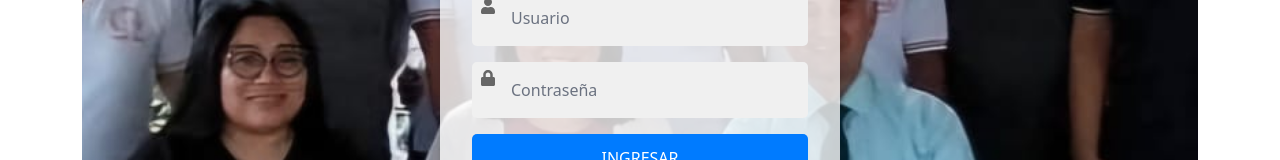
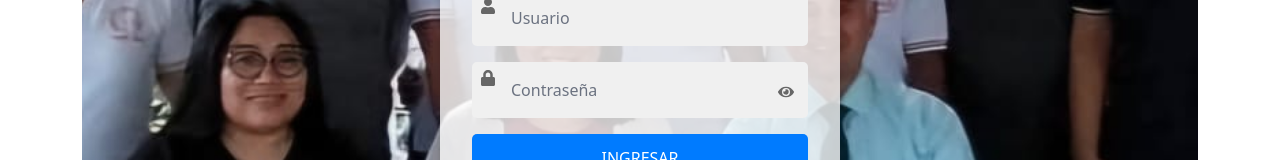
Before and after one commit to DanieLSBTH/Banco_leche_front, a React (Create React App) app: page / in a window 1280 px wide. Shown: the part 547-707 px from the top of the page. Built offline with nearby package versions, Linux system fonts and the light colour scheme.

Commit message:
d-ee
d-ee

```diff
--- a/src/components/Auth/Login.js
+++ b/src/components/Auth/Login.js
@@ -2,7 +2,7 @@ import React, { useState, useContext, useEffect } from 'react';
 import api from '../../services/api';
 import { AuthContext } from '../../context/AuthContext';
 import { useNavigate } from 'react-router-dom';
-import { FaUser, FaLock } from 'react-icons/fa';
+import { FaUser, FaLock, FaEye, FaEyeSlash  } from 'react-icons/fa';
 import { Galleria } from 'primereact/galleria';
 import { Button } from 'primereact/button';
 import { Password } from 'primereact/password';
@@ -23,6 +23,8 @@ const Login = () => {
   const [error, setError] = useState('');
   const [images, setImages] = useState([]);
   const { login } = useContext(AuthContext);
+  const [showPassword, setShowPassword] = useState(false);
+
   const navigate = useNavigate();
 
   useEffect(() => {
@@ -55,6 +57,10 @@ const Login = () => {
       // Agrega más imágenes según necesites
     ]);
   }, []);
+
+  const togglePasswordVisibility = () => {
+    setShowPassword(!showPassword);
+  };
 
   const handleSubmit = async (e) => {
     e.preventDefault();
@@ -134,16 +140,25 @@ const Login = () => {
           <div className="input-group">
   <FaLock className="icon" />
   <input
-              type="password"
+    type={showPassword ? 'text' : 'password'}
     placeholder="Contraseña"
     value={contrasena}
     onChange={(e) => setContrasena(e.target.value)}
     required
   />
+  <button
+    type="button"
+    onClick={togglePasswordVisibility}
+    className="toggle-password"
+    aria-label="Mostrar u ocultar contraseña"
+  >
+    {showPassword ? <FaEyeSlash /> : <FaEye />}
+  </button>
 </div>
+
           <button type="submit" className="btn-login">INGRESAR</button>
         </form>
-        <ChatBotExample/>
+        <ChatBotExample></ChatBotExample>
       </div>
     </div>
   );
--- a/src/components/Css/Login.css
+++ b/src/components/Css/Login.css
@@ -112,3 +112,14 @@
   .btn-login:hover {
     background-color: #0056b3;
   }
+  .toggle-password {
+    background: none;
+    border: none;
+    cursor: pointer;
+    color: #666;
+    margin-left: 0.5rem;
+  }
+
+  .toggle-password:hover {
+    color: #333;
+  }
--- a/src/components/Dashboard/Dashboard.js
+++ b/src/components/Dashboard/Dashboard.js
@@ -1,21 +1,51 @@
 // src/components/Dashboard/Dashboard.js
 import React, { useContext } from 'react';
 import { AuthContext } from '../../context/AuthContext';
-import Grafica from './Grafica';
+import ChatBot from '../ChatBot/ChatBot'; // Asegúrate de que la ruta sea correcta
+import Grafica from './Grafica'; // Asumiendo que tienes un componente Grafica
 
 const Dashboard = () => {
   const { auth } = useContext(AuthContext);
 
   return (
-    <div>
-      <h2>Dashboard</h2>
-      <Grafica />
+    <div className="dashboard-container">
+      {/* Contenido principal del dashboard */}
+      <div className="dashboard-content">
+        <h2>Dashboard</h2>
+        <Grafica />
+
+        {auth.user ? (
+          <p>Bienvenido, {auth.user.nombre}!</p>
+        ) : (
+          <p>...</p>
+        )}
+      </div>
+
+      {/* Integración del ChatBot */}
       <ChatBot />
-      {auth.user ? (
-        <p>Bienvenido, {auth.user.nombre}!</p>
-      ) : (
-        <p>Cargando información del usuario...</p>
-      )}
+
+      {/* Estilos necesarios */}
+      <style jsx>{`
+        .dashboard-container {
+          position: relative;
+          width: 100%;
+          height: 100vh;
+          padding: 20px;
+        }
+
+        .dashboard-content {
+          max-width: 1200px;
+          margin: 0 auto;
+        }
+
+        /* Asegurarse de que el chatbot se superponga correctamente */
+        :global(.chatbot-container) {
+          position: fixed;
+          bottom: 20px;
+          right: 20px;
+          z-index: 1000;
+        }
+      `}</style>
     </div>
   );
 };
--- a/src/components/Layout/Navbar.js
+++ b/src/components/Layout/Navbar.js
@@ -5,7 +5,7 @@ import { AuthContext } from '../../context/AuthContext';
 import { FaHospital, FaRobot, FaComments, FaCommentAlt, FaPaperPlane, FaUsers, FaFemale, FaUserNurse, FaHospitalUser, FaUserMd, FaBaby, FaClipboard, FaChartLine, FaSignOutAlt, FaHeartbeat, FaFlask, FaWater, FaHandsHelping } from 'react-icons/fa';
 import './Navbar.css';
 import logo from '../Images/backgrounds/Logo_bancon.png';
-import ChatBot from '../ChatBot/ChatBot';
+
 
 
 const NavbarComponent = () => {
```
Lines whose indentation alone changed are shown as unchanged.
